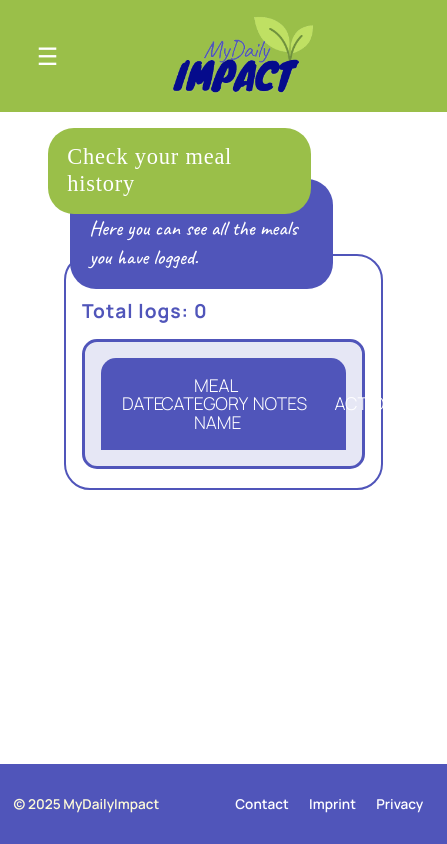
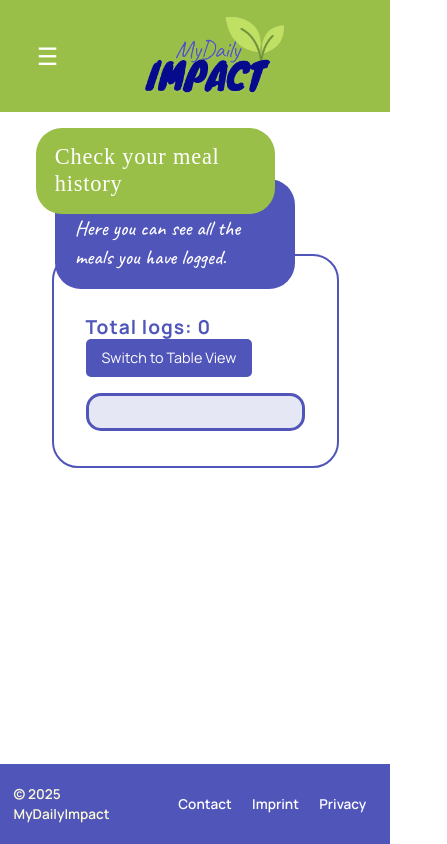
Before and after one commit to TechLabs-Remote-Bootcamp/WS24-MyDailyImpact, a React (Vite) app in the folder mdi-react/: page /meal-history in a window 390 px wide. Shown: the whole page, 447 px wide, since content can reach past the window. Built offline with nearby package versions, Linux system fonts and the light colour scheme; a web font is replaced by a local one.

Commit message:
fix: working on meal history table responsiveness

```diff
--- a/mdi-react/src/components/pages/MealHistory/HistoryTable.jsx
+++ b/mdi-react/src/components/pages/MealHistory/HistoryTable.jsx
@@ -10,6 +10,7 @@ export default function HistoryTable() {
   const [count, setCount] = useState(0);
   const [loading, setLoading] = useState(true);
   const [error, setError] = useState();
+  const [cardView, setCardView] = useState(false);
   const { decreaseMetrics, loadMetrics } = useImpactMetrics();
 
   const fetchData = async () => {
@@ -45,6 +46,19 @@ export default function HistoryTable() {
       setLoading(false);
     }
   };
+
+  useEffect(() => {
+    const checkWindowSize = () => {
+      setCardView(window.innerWidth <= 480);
+    };
+
+    checkWindowSize();
+
+    window.addEventListener("resize", checkWindowSize);
+
+    // Clean up
+    return () => window.removeEventListener("resize", checkWindowSize);
+  }, []);
 
   useEffect(() => {
     fetchData();
@@ -123,16 +137,33 @@ export default function HistoryTable() {
     }
   }
 
-  // Add a function to go back to dashboard (forcing a reload)
-  const backToDashboard = () => {
-    navigate("/dashboard");
+  const toggleView = () => {
+    setCardView(!cardView);
   };
 
+  // Add a function to go back to dashboard (forcing a reload)
+  // const backToDashboard = () => {
+  //   navigate("/dashboard");
+  // };
+
   return (
-    <>
+    <div className={styles.historyContainer}>
       <p className={styles.textLine}>Total logs: {count}</p>
+
+      {/* CHANGE: Added view toggle button that only appears on small screens */}
+      <div className={styles.viewToggle}>
+        <button onClick={toggleView}>
+          {cardView ? "Switch to Table View" : "Switch to Card View"}
+        </button>
+      </div>
+
       <section className={styles.formSection}>
-        <table className={styles.tableContainer}>
+        {/* CHANGE: Added conditional class for card view */}
+        <table
+          className={`${styles.tableContainer} ${
+            cardView ? styles.cardView : ""
+          }`}
+        >
           <thead className={styles.tableHead}>
             <tr>
               <th>Date</th>
@@ -142,15 +173,20 @@ export default function HistoryTable() {
               <th>Action</th>
             </tr>
           </thead>
-          <tbody className={styles.tabelBody}>
+          <tbody className={styles.tableBody}>
             {logs.map((item) => (
               <tr key={item._id} name="logRow">
-                <td>{formatDate(item.date)}</td>
-                <td>{item.category}</td>
-                <td>{item.mealName}</td>
-                <td>{item.notes}</td>
-                <td className={styles.actions}>
-                  <button onClick={() => deleteMealLog(item._id)}>
+                {/* CHANGE: Added data-label attributes for mobile card view */}
+                <td data-label="Date">{formatDate(item.date)}</td>
+                <td data-label="Category">{item.category}</td>
+                <td data-label="Meal name">{item.mealName}</td>
+                <td data-label="Notes">{item.notes}</td>
+                <td data-label="Action" className={styles.actions}>
+                  {/* CHANGE: Added aria-label for accessibility */}
+                  <button
+                    onClick={() => deleteMealLog(item._id)}
+                    aria-label="Delete meal"
+                  >
                     <svg
                       viewBox="0 0 24 24"
                       fill="none"
@@ -171,6 +207,6 @@ export default function HistoryTable() {
           </tbody>
         </table>
       </section>
-    </>
+    </div>
   );
 }
--- a/mdi-react/src/components/pages/MealHistory/HistoryTable.module.scss
+++ b/mdi-react/src/components/pages/MealHistory/HistoryTable.module.scss
@@ -2,8 +2,10 @@
 @use "../../../styles/fonts.scss" as *;
 
 .historyContainer {
-  width: 90vw;
-  margin: 1rem 3rem;
+  width: 100%;
+  max-width: 90vw;
+  margin: 1rem auto;
+  padding: 0 1rem;
 }
 
 .textLine {
@@ -24,10 +26,12 @@
   border: 3px solid $primary-medium;
   width: 100%;
   align-content: center;
+  overflow-x: auto;
 
   .tableContainer {
     table-layout: fixed;
     width: 100%;
+    min-width: 650px;
     border-collapse: collapse;
     margin-top: 1rem;
     width: 100%;
@@ -96,8 +100,8 @@
 
 .tableBody {
   td {
-    padding: 2em;
-    line-height: 3.2rem;
+    padding: 0.8em;
+    line-height: 1.5rem;
   }
 }
 
@@ -106,12 +110,102 @@
   cursor: pointer;
 
   button {
-    background-color: $primary-extra-light;
+    background-color: transparent;
     border: none;
-    padding: 0;
+    padding: 0.5rem;
+    cursor: pointer;
   }
   svg {
     height: 1.4rem;
     width: 1.4rem;
   }
 }
+
+.viewToggle {
+  display: none;
+  margin-bottom: 1rem;
+
+  button {
+    background-color: $primary-medium;
+    color: $white;
+    border: none;
+    padding: 0.5rem 1rem;
+    border-radius: 5px;
+    cursor: pointer;
+    font-size: 0.9rem;
+  }
+}
+
+@media (min-width: 768px) {
+  // CHANGE: Restore original margins on larger screens
+  .historyContainer {
+    margin: 1rem 3rem;
+  }
+
+  // CHANGE: Increase padding and line height for table cells on larger screens
+  .tableBody td {
+    padding: 1.2em;
+    line-height: 2rem;
+  }
+}
+
+// Small screens (max-width: 767px)
+@media (max-width: 767px) {
+  // CHANGE: Reduce font sizes for table headers
+  .tableHead {
+    font-size: 1rem;
+  }
+
+  // CHANGE: Make column labels smaller
+  .tableContainer th {
+    font-size: 0.9rem;
+  }
+}
+
+// Very small screens (max-width: 480px)
+@media (max-width: 480px) {
+  // CHANGE: Show view toggle button on small screens
+  .viewToggle {
+    display: block;
+  }
+
+  // CHANGE: Add card view styles for mobile screens (major addition)
+  .tableContainer.cardView {
+    min-width: unset;
+
+    // Hide table headers in card view
+    thead {
+      display: none;
+    }
+
+    // Convert rows to cards
+    tbody tr {
+      display: block;
+      margin-bottom: 1rem;
+      border: 1px solid $primary-medium;
+      border-radius: 8px;
+      padding: 0.5rem;
+    }
+
+    // Style cells as labeled fields
+    td {
+      display: flex;
+      text-align: left;
+      padding: 0.3rem 0.5rem;
+
+      // Use data-label attribute to create field labels
+      &:before {
+        content: attr(data-label);
+        font-weight: bold;
+        width: 40%;
+        display: inline-block;
+      }
+    }
+
+    // Align actions to the right
+    .actions {
+      justify-content: flex-end;
+      display: flex;
+    }
+  }
+}
```
